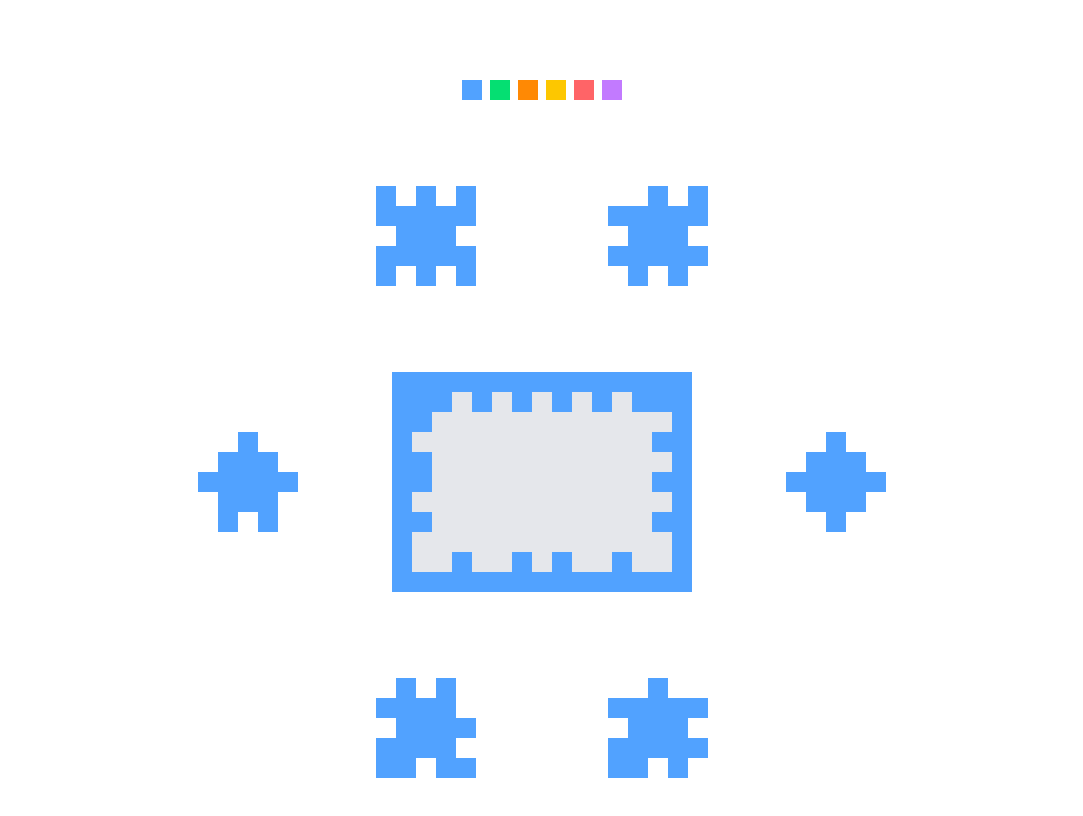
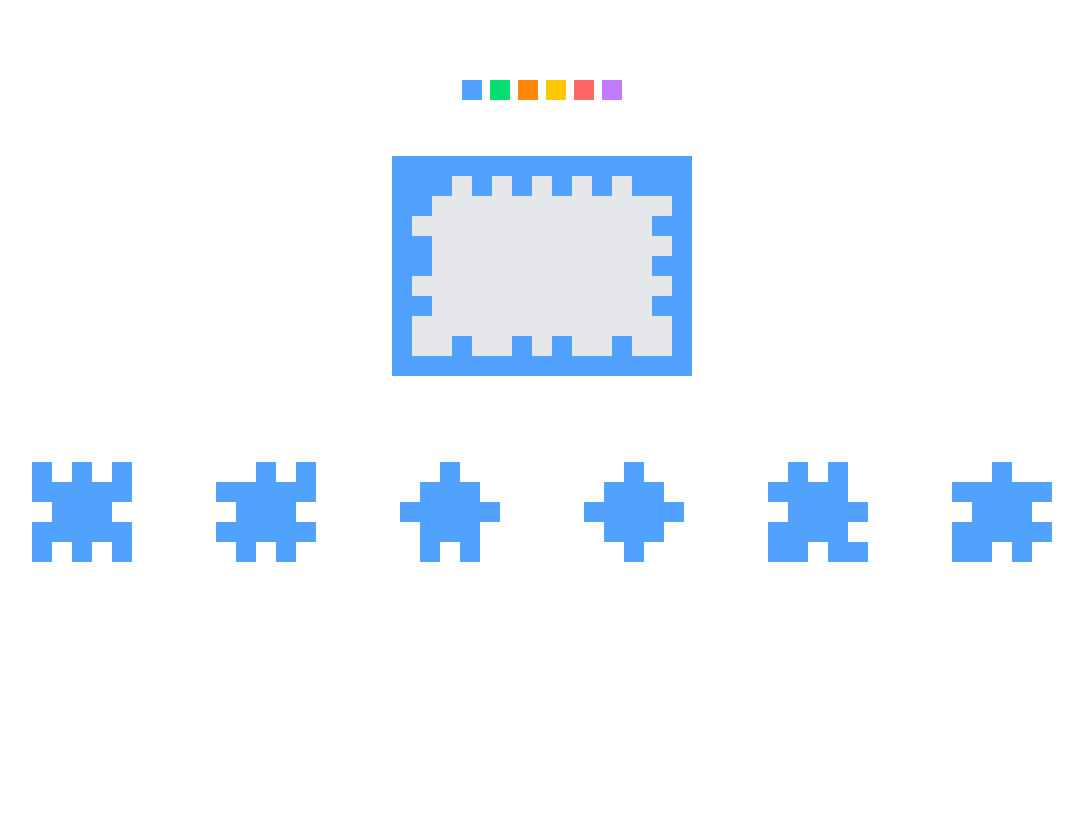
Before and after one commit to willemverbuyst/happy-cube-puzzle, a React (Vite) app: page / in a window 1280 px wide. Shown: the top 816 px of the page, without its empty margins (98-1181 px from the left). Built offline with nearby package versions, Linux system fonts and the light colour scheme.

Commit message:
Have pieces underneath to keep it dynamic

```diff
--- a/src/components/Puzzle.tsx
+++ b/src/components/Puzzle.tsx
@@ -19,21 +19,6 @@ export function Puzzle({ puzzleConfig }: { puzzleConfig: PuzzleConfig }) {
 
   return (
     <div className="flex flex-col items-center gap-14">
-      <div className="flex gap-14">
-        {shuffledPieces.slice(0, 2).map((piece, index) => (
-          <Piece
-            key={`${puzzleConfig.color}-top-${index}`}
-            color={puzzleConfig.color}
-            piece={piece}
-          />
-        ))}
-      </div>
-      <div className="flex gap-14 items-center">
-        <Piece
-          key={`${puzzleConfig.color}-top-2`}
-          color={puzzleConfig.color}
-          piece={shuffledPieces[2]}
-        />
       <div
         style={
           {
@@ -60,15 +45,9 @@ export function Puzzle({ puzzleConfig }: { puzzleConfig: PuzzleConfig }) {
           }),
         )}
       </div>
-        <Piece
-          key={`${puzzleConfig.color}-top-3`}
-          color={puzzleConfig.color}
-          piece={shuffledPieces[3]}
-        />
-      </div>
 
-      <div className="flex gap-14">
-        {shuffledPieces.slice(4, 6).map((piece, index) => (
+      <div className="flex gap-2">
+        {shuffledPieces.map((piece, index) => (
           <Piece
             key={`${puzzleConfig.color}-${index}`}
             color={puzzleConfig.color}
```
Also changed, not shown: 1 other file (tests, documents, lock files or other folders). Lines whose indentation alone changed are shown as unchanged.
